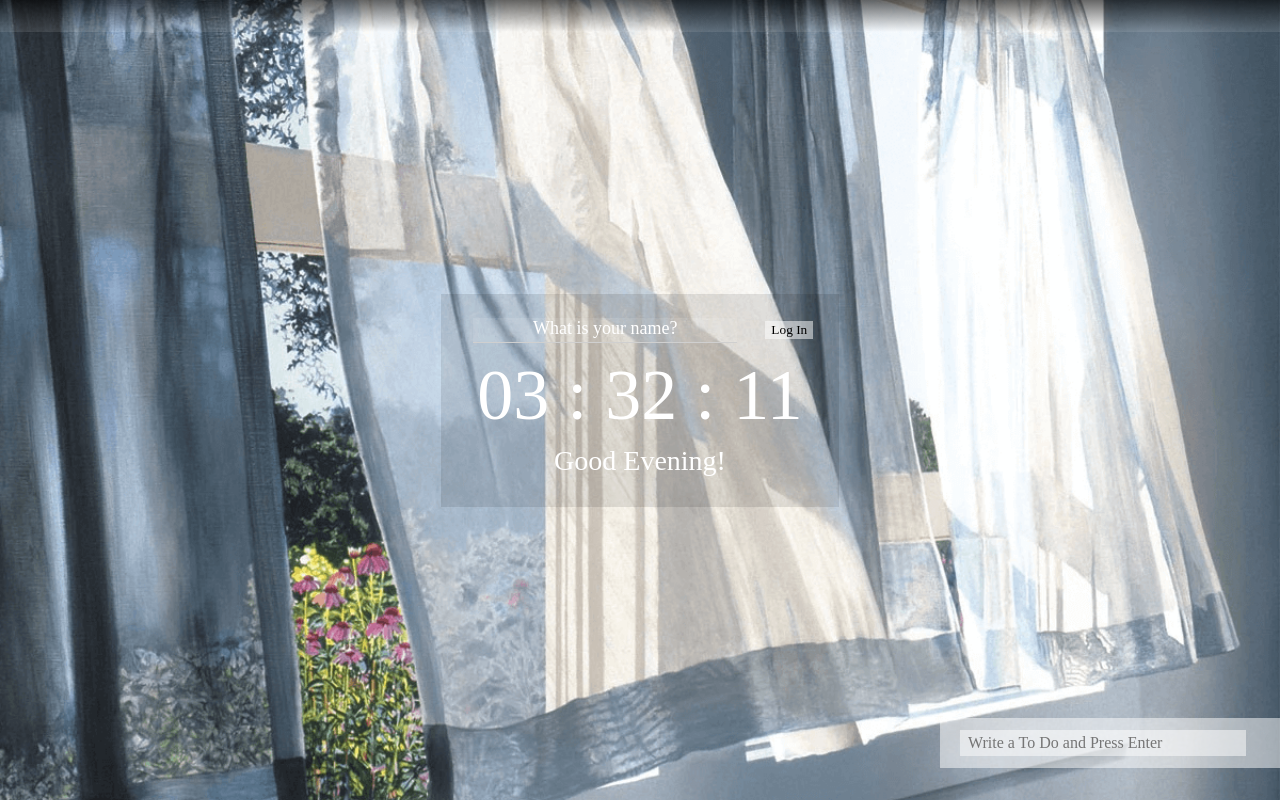
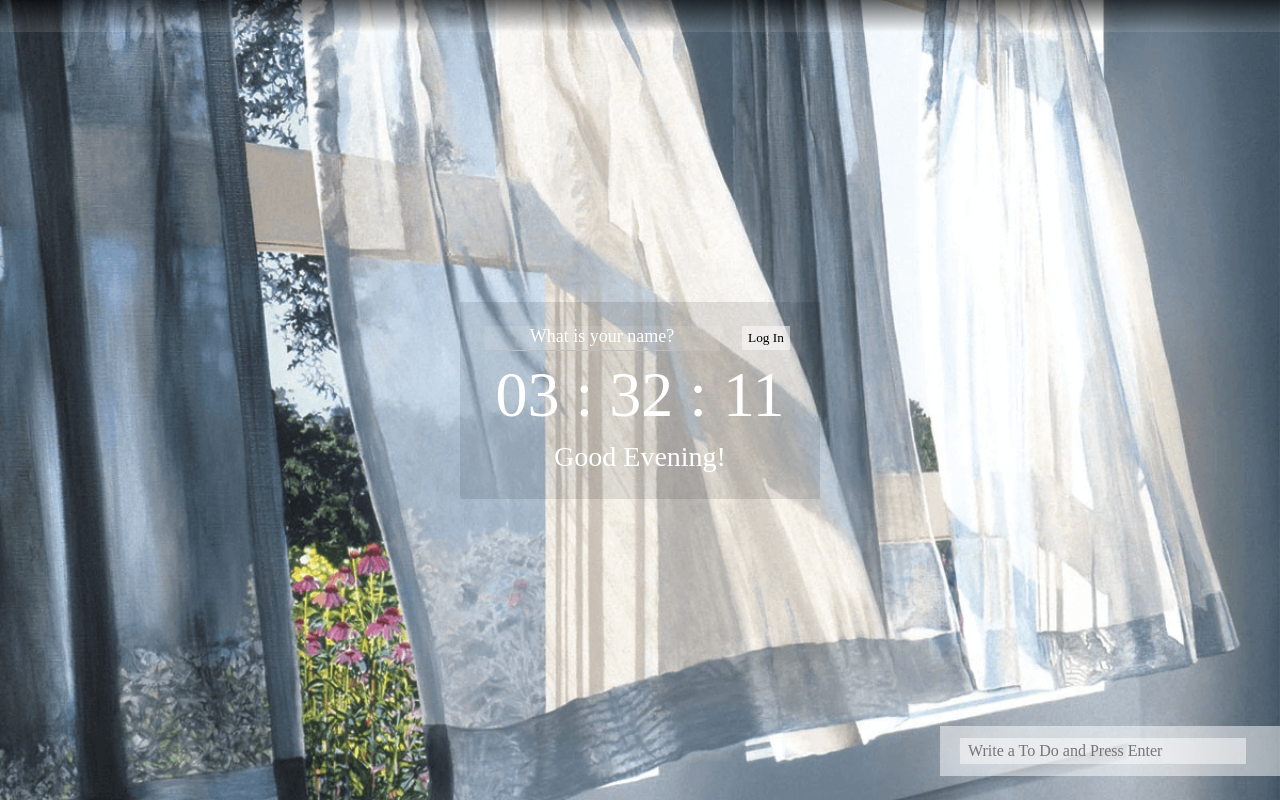
Before and after one commit to anjin7/challenge_js, a plain HTML site: page index.html in a window 1280 px wide. Drawn offline with Linux system fonts and the light colour scheme.

Commit message:
css수정

```diff
--- a/css/style.css
+++ b/css/style.css
@@ -19,23 +19,25 @@ body, input{
   width: 100vw;
 }
 .main .container{
+  width: 320px;
   margin: auto;
-  padding: 20px 24px;
+  padding: 20px;
   background-color: rgba(0, 0, 0, 0.1);
 }
 
 .container .greeting{
   width: 100%;
 }
+
 #login-input{
-  margin: 4px 24px 4px 8px;
+  margin: 4px;
   height: 24px;
-  padding: 0 50px;
+  padding: 0 36px;
   background-color:rgba(255, 255, 255, 0.1);
   border-top: none;
   border-left: none;
   border-right: none;
-  border-bottom: 1px solid rgb(207, 207, 207);
+  border-bottom: 1px solid rgb(190, 190, 190);
 }
 #login-input::placeholder{
   text-align: center;
@@ -44,6 +46,9 @@ body, input{
   font-weight: 500;
 }
 #login-btn{
+  margin: 4px;
+  margin-left: 14px;
+  height: 24px;
   border: none;
   box-sizing: border-box;
   background-color: rgba(255, 255, 255, 0.5);
@@ -57,11 +62,12 @@ body, input{
 }
 
 .container .clock {
-  padding: 12px;
+  padding: 8px;
+  /* border: 1px solid red; */
 }
 .container .clock h2{
   text-align: center;
-  font-size: 72px;
+  font-size: 64px;
   font-weight: 500;
 }
 .container .clock h3{
@@ -75,7 +81,7 @@ body, input{
 .todo{
   width: 300px;
   position: absolute;
-  bottom: 32px;
+  bottom: 24px;
   right: 0;
   z-index: 2;
   background-color: rgba(255, 255, 255, 0.5);
```
